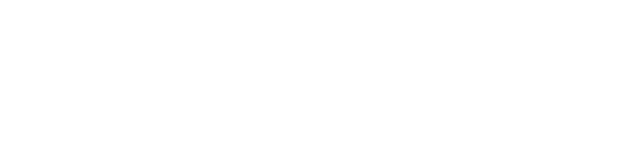
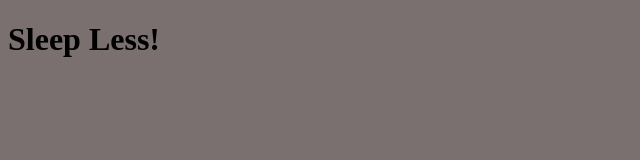
Before and after one commit to AlexandraPhilip/intro-to-css, a plain HTML site: page index.html in a window 1280 px wide. Shown: the whole page, without its empty margins (0-640 px from the left). Drawn offline with Linux system fonts and the light colour scheme.

Commit message:
Background Colour

```diff
--- /dev/null
+++ b/css/main.css
@@ -0,0 +1,3 @@
+html {
+  background-color: #7a7070;
+}
--- a/index.html
+++ b/index.html
@@ -3,10 +3,11 @@
     <head>
     <meta charset="utf-8">
     <title>Intro to CSS</title>
+    <link href="css/main.css" rel="stylesheet">
     </head>
     <body>
 
-
+      <h1>Sleep Less!</h1>
 
 
     </body>
```
